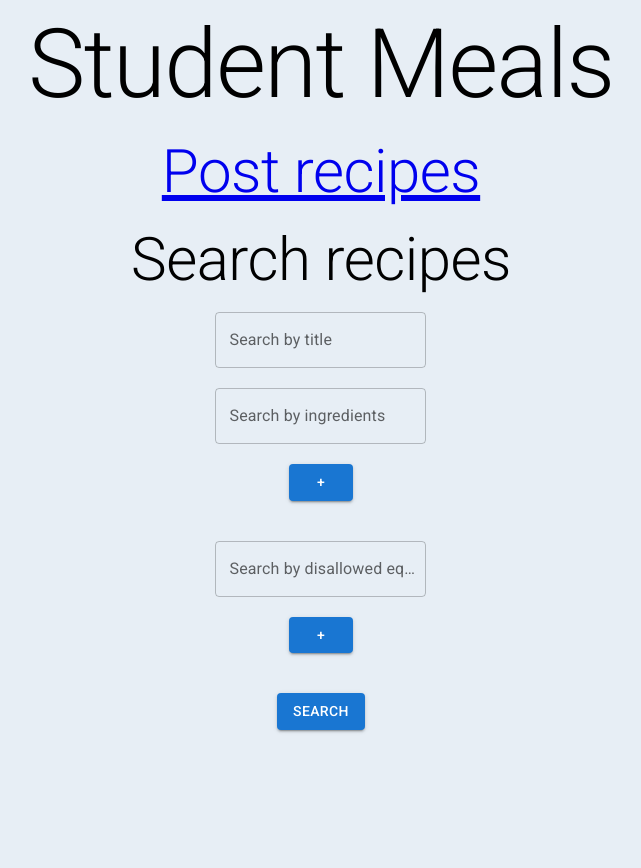
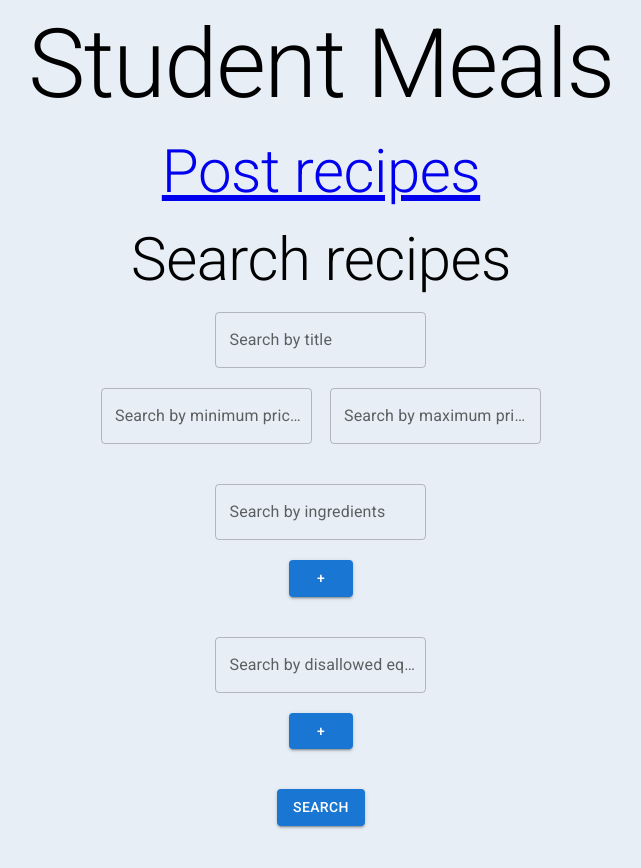
Before and after one commit to tomikurko/student-meals-app, a Next.js app in the folder frontend/: page / in a window 1280 px wide. Shown: the top 868 px of the page, without its empty margins (319-960 px from the left). Before the commit the page ends 800 px from the top, so only its background shows below. Built offline with nearby package versions, Linux system fonts and the light colour scheme.

Commit message:
SM-50: UI: Searching recipes by price range

```diff
--- a/frontend/src/Services/RecipesService.js
+++ b/frontend/src/Services/RecipesService.js
@@ -8,10 +8,12 @@ const axiosInstance = axios.create({
 });
 const path = "http://localhost:8080/api/v1";
 
-const getRecipes = async (title, ingredients, disallowedEquipment) => {
+const getRecipes = async (title, minPrice, maxPrice, ingredients, disallowedEquipment) => {
   try {
     const params = {
       titleContains: title,
+      minPrice,
+      maxPrice,
       ingredientsContain: ingredients,
       equipmentDontContain: disallowedEquipment
     };
--- a/frontend/src/app/page.tsx
+++ b/frontend/src/app/page.tsx
@@ -14,11 +14,21 @@ import Link from 'next/link';
 export default function Home() {
   const [recipes, setRecipes] = useState([]);
   const [title, setTitle] = useState("");
+  const [minPrice, setMinPrice] = useState("");
+  const [maxPrice, setMaxPrice] = useState("");
   const [ingredients, setIngredients] = useState([""]);
   const [equipment, setEquipment] = useState([""]);
 
   const onTitleChange = (e) => {
     setTitle(e.target.value);
+  };
+
+  const onMinPriceChange = (e) => {
+    setMinPrice(e.target.value);
+  };
+
+  const onMaxPriceChange = (e) => {
+    setMaxPrice(e.target.value);
   };
 
   const onIngredientsChange = (index, event) => {
@@ -43,7 +53,7 @@ export default function Home() {
 
   const onClickSearch = async (e) => {
     e.preventDefault();
-    const recipes = await getRecipes(title, ingredients, equipment);
+    const recipes = await getRecipes(title, minPrice, maxPrice, ingredients, equipment);
     setRecipes(recipes);
   };
 
@@ -59,6 +69,16 @@ export default function Home() {
 
           <form onSubmit={onClickSearch}>
             <TextField id="title-contains-search" label="Search by title" type="search" onChange={onTitleChange} />
+            <br/>
+            <br/>
+
+            <TextField id="minPrice" label="Search by minimum price (€)"
+             inputProps={{ inputMode: 'numeric', pattern: '^[0-9]{1,4}(?:\\.[0-9]{1,2})?$' }} onChange={onMinPriceChange} />
+             &nbsp;&nbsp;&nbsp;&nbsp;
+            <TextField id="maxPrice" label="Search by maximum price (€)"
+             inputProps={{ inputMode: 'numeric', pattern: '^[0-9]{1,4}(?:\\.[0-9]{1,2})?$' }} onChange={onMaxPriceChange} />
+
+            <br/>
 
             {ingredients.map((ingredient, index) => (
               <>
```
